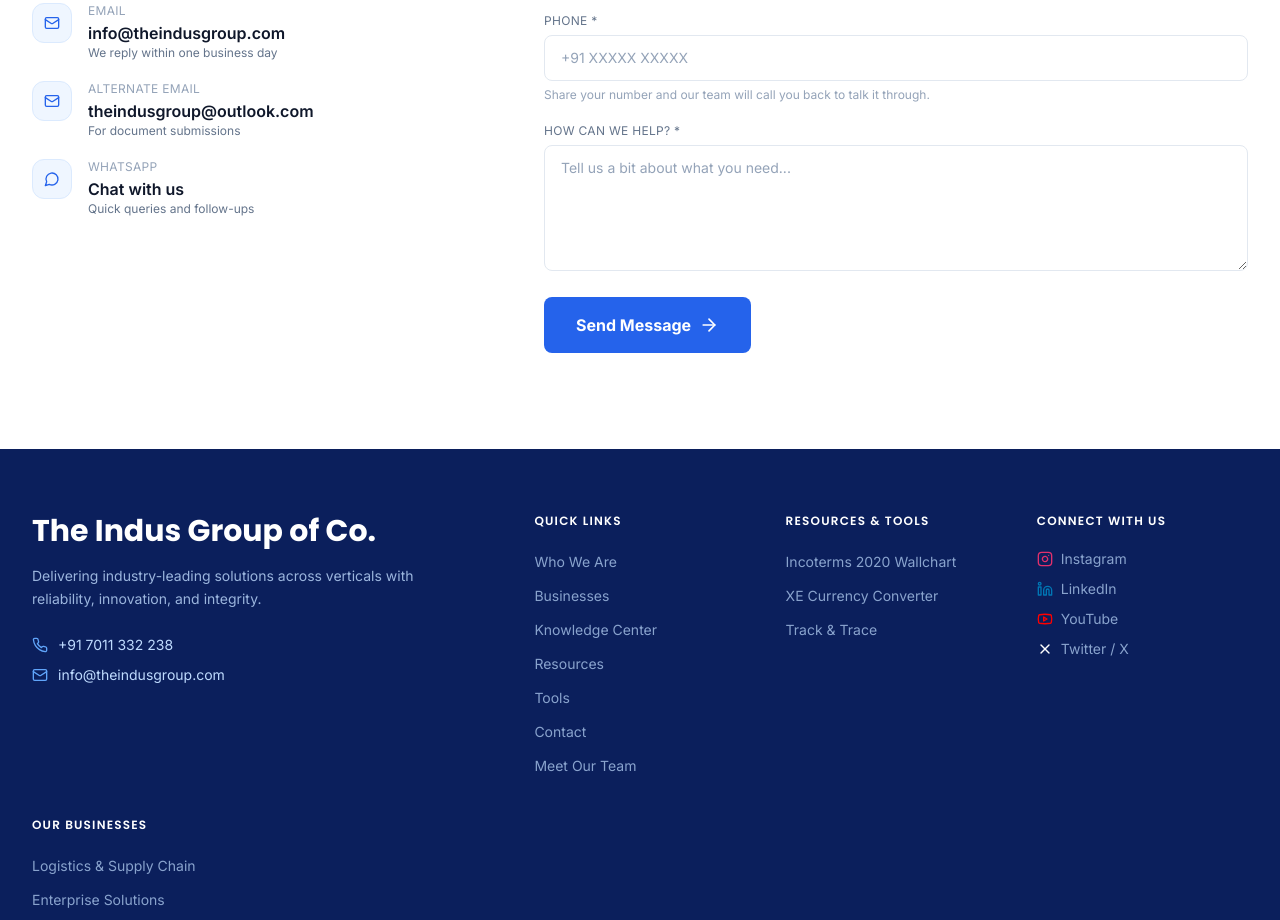
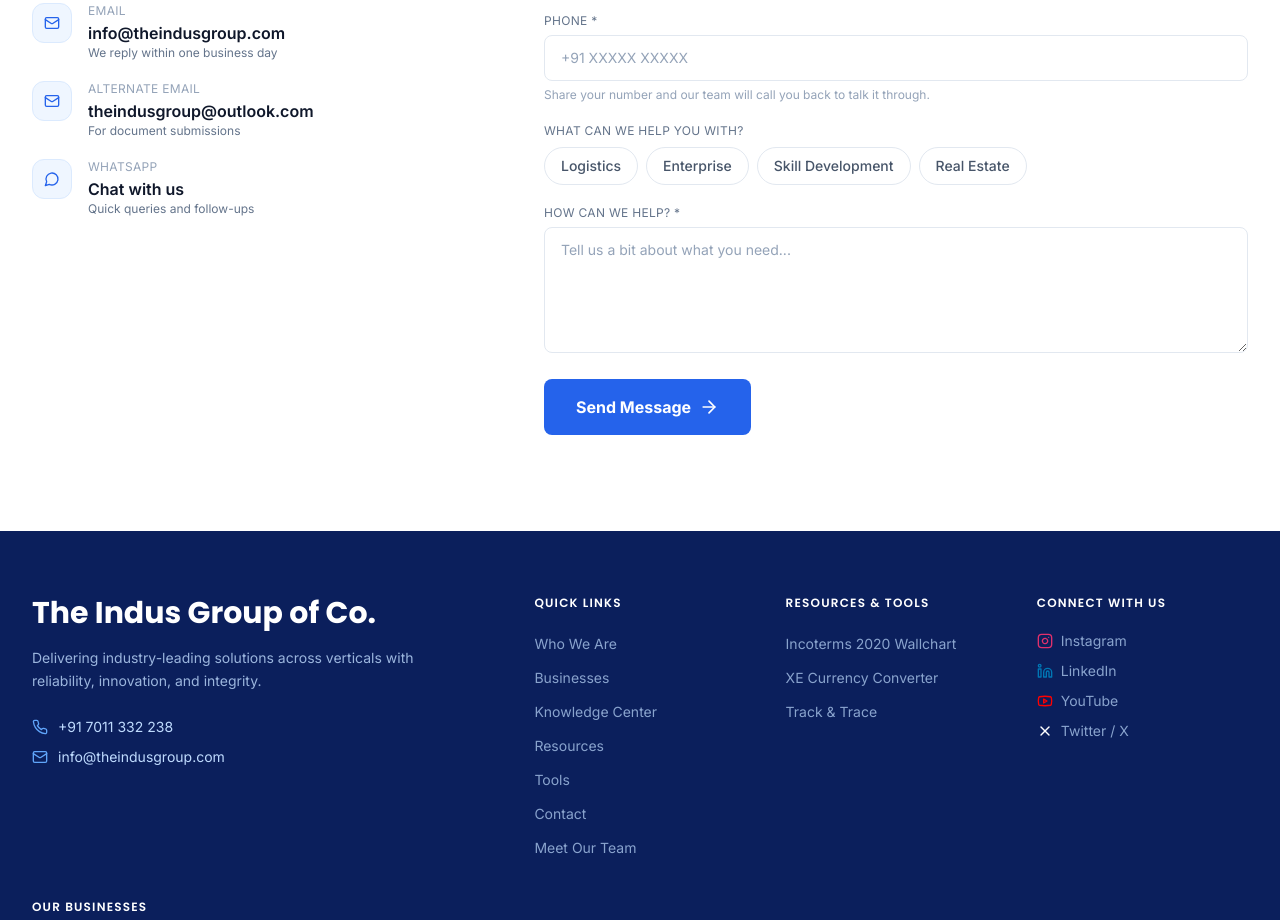
Before and after one commit to Abhishek6122008/indus-website, a Next.js app: page /contact in a window 1280 px wide. Shown: the part 1060-1980 px from the top of the page. Built offline with nearby package versions, Linux system fonts and the light colour scheme.

Commit message:
fix: restore business vertical capsules on contact form

```diff
--- a/src/components/sections/contact/ContactForm/index.jsx
+++ b/src/components/sections/contact/ContactForm/index.jsx
@@ -2,6 +2,8 @@
 
 import { useState } from 'react'
 import { ArrowRight, CheckCircle } from 'lucide-react'
+
+const verticals = ['Logistics', 'Enterprise', 'Skill Development', 'Real Estate']
 
 export function ContactForm() {
   const [form, setForm] = useState({
@@ -10,6 +12,7 @@
     phone: '',
     message: '',
   })
+  const [vertical, setVertical] = useState('')
   const [submitted, setSubmitted] = useState(false)
 
   function handleChange(e) {
@@ -85,6 +88,31 @@
       </div>
 
       <div>
+        <label className="block text-xs text-slate-500 uppercase tracking-wide mb-2">
+          What can we help you with?
+        </label>
+        <div className="flex flex-wrap gap-2">
+          {verticals.map((v) => {
+            const active = v === vertical
+            return (
+              <button
+                key={v}
+                type="button"
+                onClick={() => setVertical(v)}
+                className={`px-4 py-2 rounded-full text-sm font-medium border transition-colors ${
+                  active
+                    ? 'bg-blue-600 border-blue-600 text-white'
+                    : 'bg-white border-slate-200 text-slate-600 hover:border-blue-400 hover:text-blue-600'
+                }`}
+              >
+                {v}
+              </button>
+            )
+          })}
+        </div>
+      </div>
+
+      <div>
         <label className="block text-xs text-slate-500 uppercase tracking-wide mb-1.5">
           How can we help? *
         </label>
```
